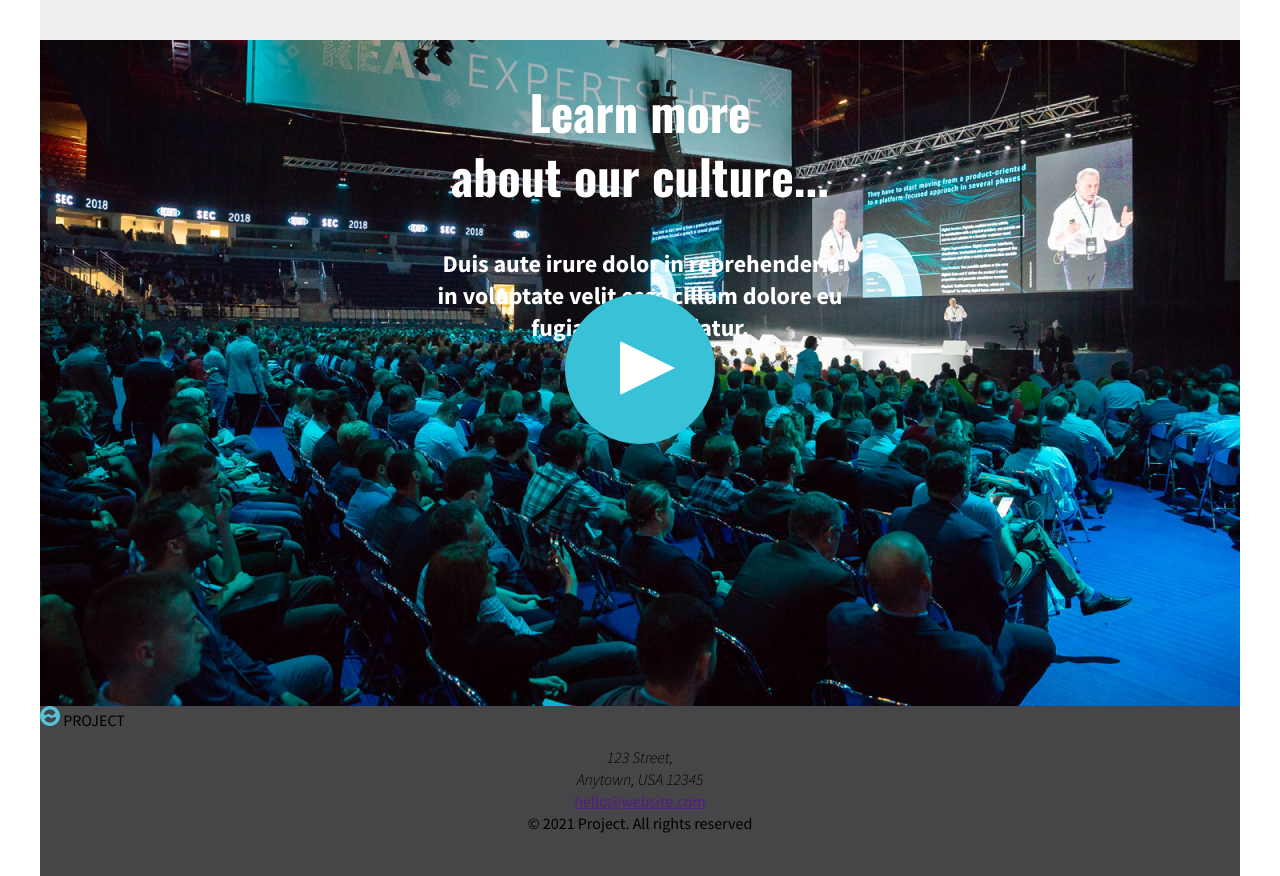
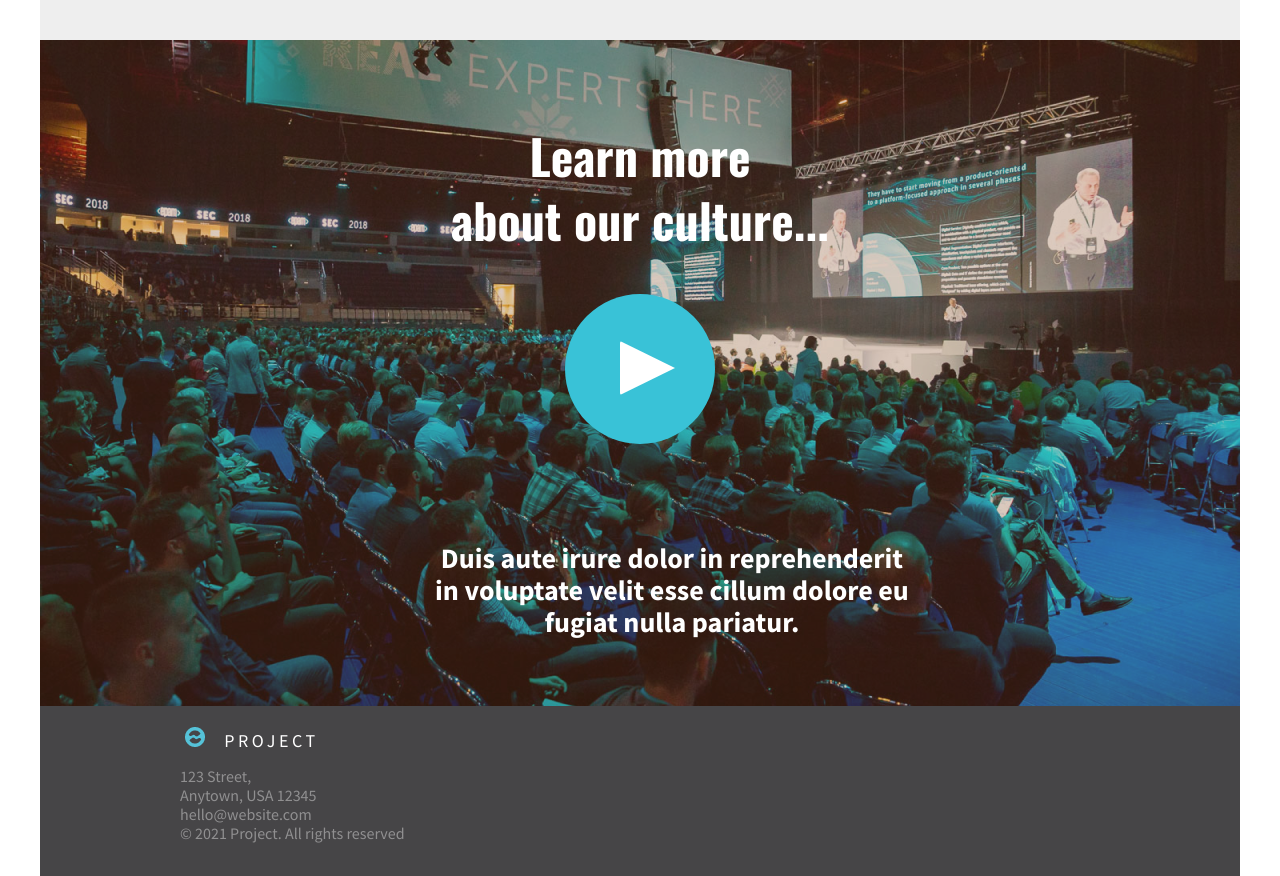
Before and after one commit to Veronika-Kyr/CSS-Basic-HomeTask, a plain HTML site: page index.html in a window 1280 px wide. Shown: the part 1460-2336 px from the top of the page. Drawn offline with nearby package versions, Linux system fonts and the light colour scheme.

Commit message:
Correct the structure of CSS file

```diff
--- a/index.html
+++ b/index.html
@@ -79,27 +79,36 @@
         </section>
         <section>
             <div class="section02">
+                <div class="coverSection02">
+
+                    <div class="headSection02">
                         <h2>Learn more <br>
                             about our culture...</h2>
+                    </div>
                     <div class="btnPlay">
                         <div class="triangle"></div>
                     </div>
-
-                <h3 class="learnMore"> Duis aute irure dolor in reprehenderit <br> in voluptate velit esse cillum dolore
+                    <div class="learnMore">
+                        <h3> Duis aute irure dolor in reprehenderit <br> in voluptate velit esse cillum
+                            dolore
                             eu <br> fugiat
                             nulla
                             pariatur.
                         </h3>
+                    </div>
+                </div>
             </div>
         </section>
     </main>
     <footer>
         <div class="footer">
             <div class="addInformation">
-                <img src="assets/LOGO-small.png" alt=""> PROJECT
-                <p> <i> 123 Street, <br>
-                        Anytown, USA 12345</i> <br>
-                    <a href="">hello@website.com</a> <br>
+                <div class="smallLogo">
+                    <img src="assets/LOGO-small.png" alt=""> <span class="logoWord">PROJECT</span>
+                </div>
+                <p> 123 Street, <br>
+                    Anytown, USA 12345<br>
+                    <a href="mailto:hello@website.com">hello@website.com</a> <br>
                     © 2021 Project. All rights reserved
                 </p>
             </div>
--- a/src/styles.css
+++ b/src/styles.css
@@ -3,6 +3,12 @@ body {
     font-family: 'Source Sans Pro', sans-serif;
     margin: 0 auto;
     height: 2336px;
+}
+
+.header {
+    background: url('../assets/header.png');
+    height: 800px;
+    margin: 0;
 }
 
 h1 {
@@ -13,7 +19,6 @@ h1 {
     font-weight: 700;
     color: #FFFFFF;
     margin-top: 13px 20px 42px 20px;
-
 }
 
 h2 {
@@ -21,12 +26,18 @@ h2 {
     font-size: 48px;
     line-height: 64px;
     font-family: 'Oswald', sans-serif;
-    font-weight: bold;
+    font-weight: 700;
     color: #FFFFFF;
 }
 
 .heroBlock {
     padding: 252px 386px 256px 386px;
+}
+
+.logoBig {
+    display: block;
+    margin: 0 auto;
+    width: 63px;
 }
 
 .heroSubhead {
@@ -36,16 +47,13 @@ h2 {
     font-weight: 400;
 }
 
-.logoBig {
-    display: block;
-    margin: 0 auto;
-    width: 63px;
-}
-
-.header {
-    background: url('../assets/header.png');
-    height: 800px;
+.section01 {
+    background: #EEEEEE;
+    height: 700px;
     margin: 0;
+    width: 1200px;
+    position: absolute;
+    top: 800px;
 }
 
 .headSection01 {
@@ -53,15 +61,6 @@ h2 {
     font-weight: 700;
     margin-top: 87px;
     margin-bottom: 40px;
-}
-
-.section01 {
-    background: #EEEEEE;
-    height: 700px;
-    margin: 0;
-    width: 1200px;
-    position: absolute;
-    top: 800px;
 }
 
 .subHeadSection01 {
@@ -83,31 +82,6 @@ h2 {
     /* padding-bottom: 1px; */
 }
 
-.section02 {
-    height: 666px;
-    background: url('../assets/IMG-main.png');
-    margin: 0;
-    width: 1200px;
-    position: absolute;
-    top: 1500px;
-}
-
-p {
-    font-size: 16px;
-    line-height: 22px;
-    text-align: center;
-    color: black;
-}
-
-.footer {
-    height: 170px;
-    background: #464547;
-    width: 1200px;
-    position: absolute;
-    top: 2166px;
-
-}
-
 .btnRead {
     background: #55C2D8;
     color: white;
@@ -126,31 +100,37 @@ p {
     letter-spacing: 0.1em;
 }
 
-/*
-header,
-main,
-section {
+.section02 {
+    height: 666px;
+    background: url('../assets/IMG-main.png');
     margin: 0;
-    padding: 0;
-} */
+    width: 1200px;
+    position: absolute;
+    top: 1500px;
+}
 
-.learnMore {
-    color: #FFFFFF;
-    font-size: 24px;
-    line-height: 32px;
-    text-align: center;
+.coverSection02 {
+    height: 666px;
+    background: rgba(140, 79, 42, 0.3);
+    width: 1200px;
+    position: absolute;
+    top: 0;
+}
+
+.headSection02 {
+    margin-top: 84px;
+    margin-bottom: 53px;
+    color: rgba(255, 255, 255, 1);
 }
 
 .btnPlay {
     background: #39C2D7;
-
     width: 150px;
     height: 150px;
     border-radius: 50%;
     position: absolute;
     top: 254px;
     left: 525px;
-
 }
 
 .triangle {
@@ -165,3 +145,52 @@ section {
     border-bottom: 27.5px solid transparent;
     border-radius: 2px;
 }
+
+.learnMore {
+    color: #FFFFFF;
+    font-size: 24px;
+    line-height: 32px;
+    text-align: center;
+    font-weight: 400;
+    font-style: normal;
+    position: absolute;
+    left: 395px;
+    top: 474px;
+}
+
+.footer {
+    height: 170px;
+    background: #464547;
+    width: 1200px;
+    position: absolute;
+    top: 2166px;
+}
+
+.addInformation {
+    margin-top: 21px;
+    margin-left: 140px;
+    text-align: left;
+    color: rgba(255, 255, 255, 0.4);
+    font-size: 16px;
+    line-height: 19px;
+    font-weight: 400;
+}
+
+.logoWord {
+    color: white;
+    font-size: 18px;
+    line-height: 16px;
+    font-weight: 400;
+    letter-spacing: 0.2em;
+    padding-left: 16px;
+}
+
+.smallLogo {
+    /* display: block; */
+    margin: 19px 0 12px 5px;
+}
+
+a {
+    text-decoration: none;
+    color: rgba(255, 255, 255, 0.4);
+}
```
Lines whose indentation alone changed are shown as unchanged.
